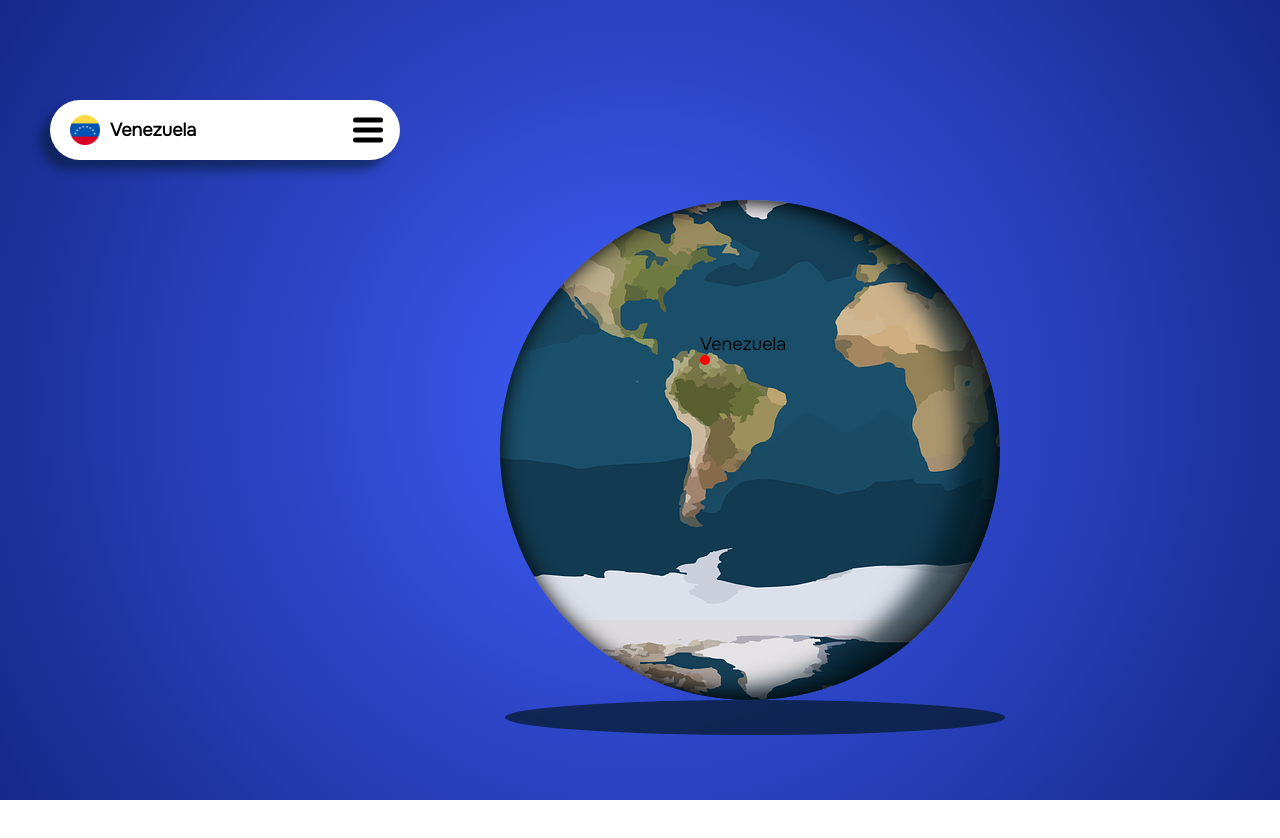
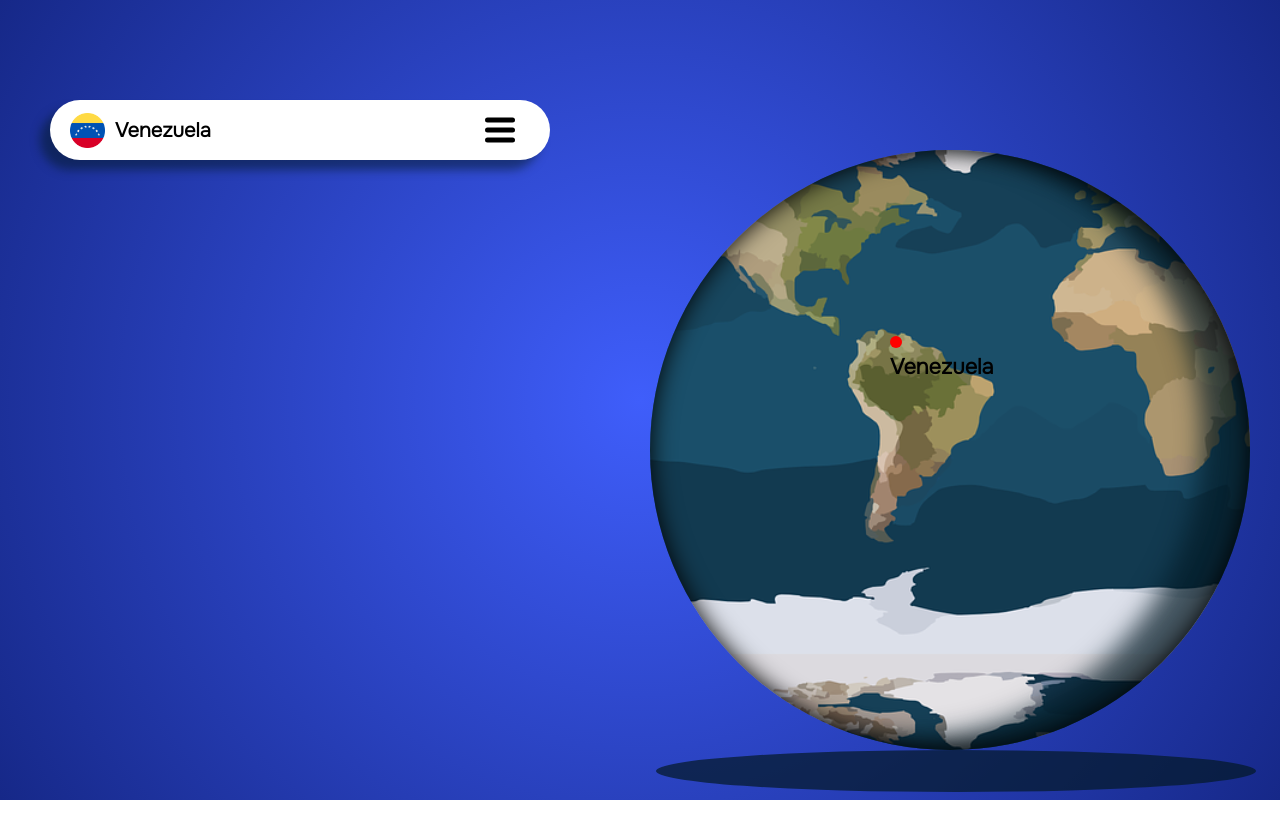
Before and after one commit to AstroLui/Earth, a plain HTML site: page index.html in a window 1280 px wide. Shown: the top 838 px of the page. Drawn offline with Linux system fonts and the light colour scheme.

Commit message:
feat: adding a new styles for `Earth`

```diff
--- a/styles.css
+++ b/styles.css
@@ -18,8 +18,14 @@ body{
 .Wrapper{
     width: 500px;
     top: 200px;
+    left: 700px;
+    transform: scale(1.2);
+    position: relative;
+    transition: left 1s ease, transform 1s ease;
+}
+.W-active{
     left: 500px;
-    position: relative;
+    transform: scale(1);
 }
 .Earth{
     width: 500px;
@@ -60,8 +66,9 @@ body{
 .country{
     color:black;
     position: absolute;
-    top:-22px;
+    top:15px;
     font-size: 18px;
+    font-weight: bold;
 }
 .move{
     display: none;
@@ -73,7 +80,7 @@ body{
     position: absolute;
     display: flex;
     flex-direction: column;
-    width: 350px;
+    width: 500px;
     height: 60px;
     border-radius: 30px;
     top: 100px;
@@ -110,12 +117,12 @@ body{
     background-color: lightgray
 }
 .C-Select{
-    width: 140px;
-    font-size: 18px
+    width: 150px;
+    font-size: 20px
 }
 .Icon-Select{
-    width: 30px;
-    height: 30px;
+    width: 35px;
+    height: 35px;
     margin: 0 10px 0 0;
 
 }
@@ -125,7 +132,7 @@ body{
     height: 40px;
     border-radius: 10px;
     cursor: pointer;
-    margin-left: 100px;
+    margin-left: 210px;
     opacity: 1;
     transition: opacity 0.5s ease;;
 }
@@ -169,7 +176,7 @@ body{
     position: relative;
     width: 50px;
     height: 40px;
-    margin-left: 110px;
+    margin-left: 220px;
 }
 .loader{
     width: 30px;
```
